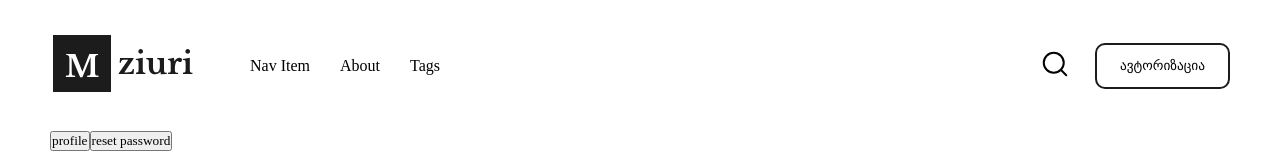
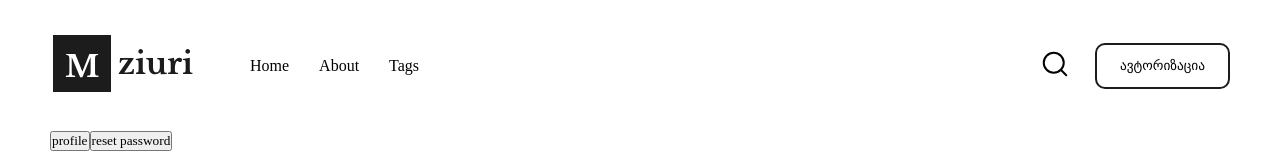
Before and after one commit to nikazhvania/project, a React (Create React App) app: page / in a window 1280 px wide. Shown: the top 160 px of the page. Built offline with nearby package versions, Linux system fonts and the light colour scheme; a small style sheet from the web is missing.

Commit message:
reset password

```diff
--- a/src/App.js
+++ b/src/App.js
@@ -10,7 +10,7 @@ import Fullpost from "./pages/Fullpost/Fullpost";
 import About from "./pages/About/About";
 import Profile from "./pages/Profile/Profile";
 import Reset from "./pages/Reset/reset";
-import ResetResult from "./pages/resetResult/resetResult";
+import ResetResult from "./pages/Reset/resetResult";
 function App() {
   return (
     <div className="container">
--- a/src/components/Header/Header.jsx
+++ b/src/components/Header/Header.jsx
@@ -23,7 +23,7 @@ function Header() {
   }
   return (
     <header id="header">
-      <a style={{ display: "flex" }} href="/ ">
+      <a style={{ display: "flex" }} href="/">
         {" "}
         <div className="logo">
           <img
@@ -35,7 +35,7 @@ function Header() {
       <nav>
         <ul>
           <li>
-            <a href="#">Nav Item</a>
+            <a href="/">Home</a>
           </li>
           <li>
             <a href="/about">About</a>
```
Also changed, not shown: src/pages/Reset/resetResult.jsx (renamed from src/pages/resetResult/resetResult.jsx).
